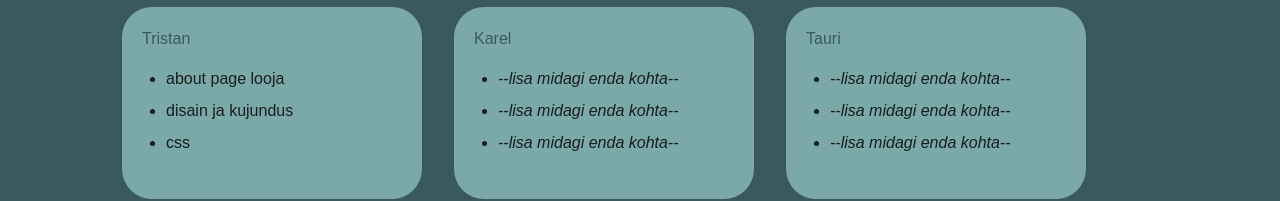
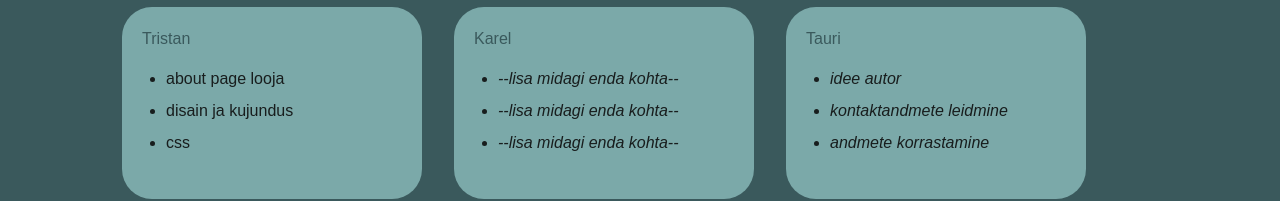
Before and after one commit to tristanruut-code/veebilehe_projekt, a plain HTML site: page about_page.html in a window 1280 px wide. Shown: the part 737-938 px from the top of the page. Drawn offline with Linux system fonts and the light colour scheme; a web font is replaced by a local one.

Commit message:
T kirjeldus

```diff
--- a/about_page.html
+++ b/about_page.html
@@ -69,9 +69,9 @@
         <div class="box">
           <p>Tauri</p>
           <ul>
-            <li><i>--lisa midagi enda kohta--</i></li>
-            <li><i>--lisa midagi enda kohta--</i></li>
-            <li><i>--lisa midagi enda kohta--</i></li>
+            <li><i>idee autor</i></li>
+            <li><i>kontaktandmete leidmine</i></li>
+            <li><i>andmete korrastamine</i></li>
           </ul>
         </div>
       </div>
```
